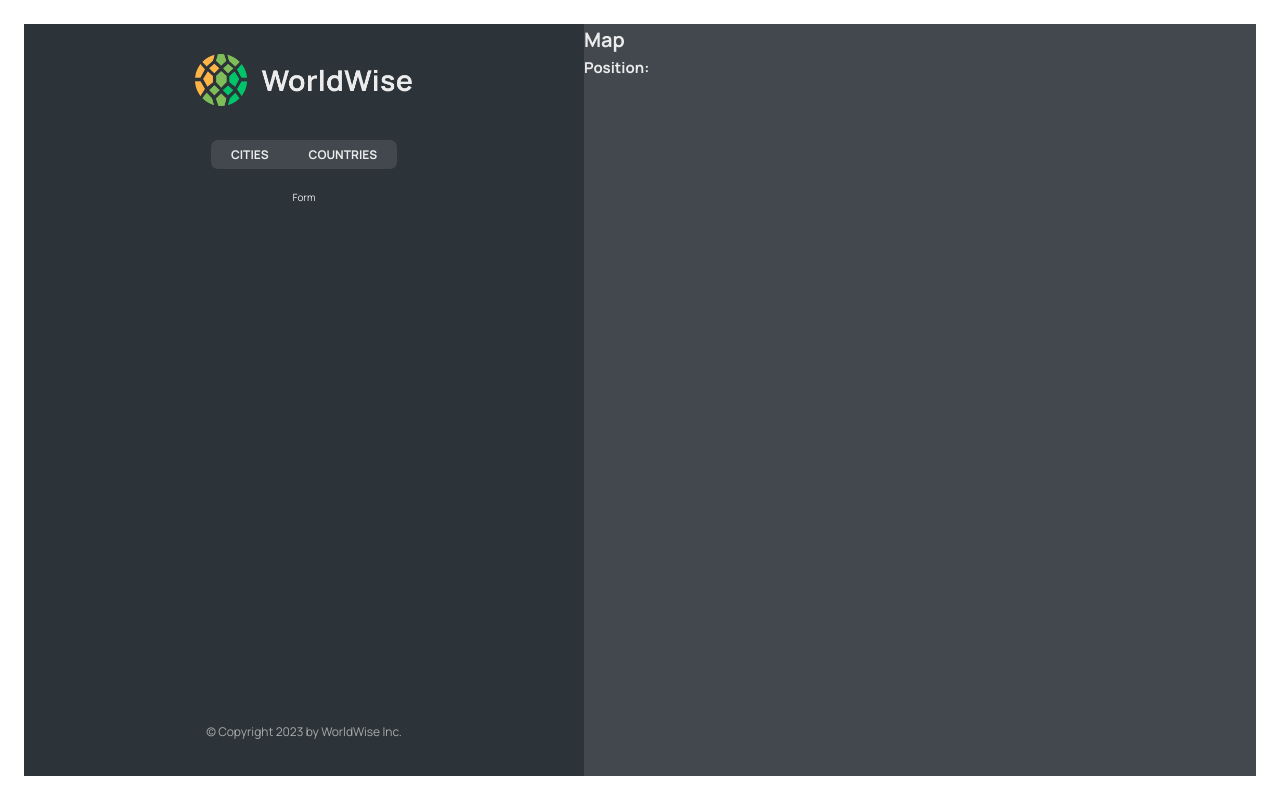
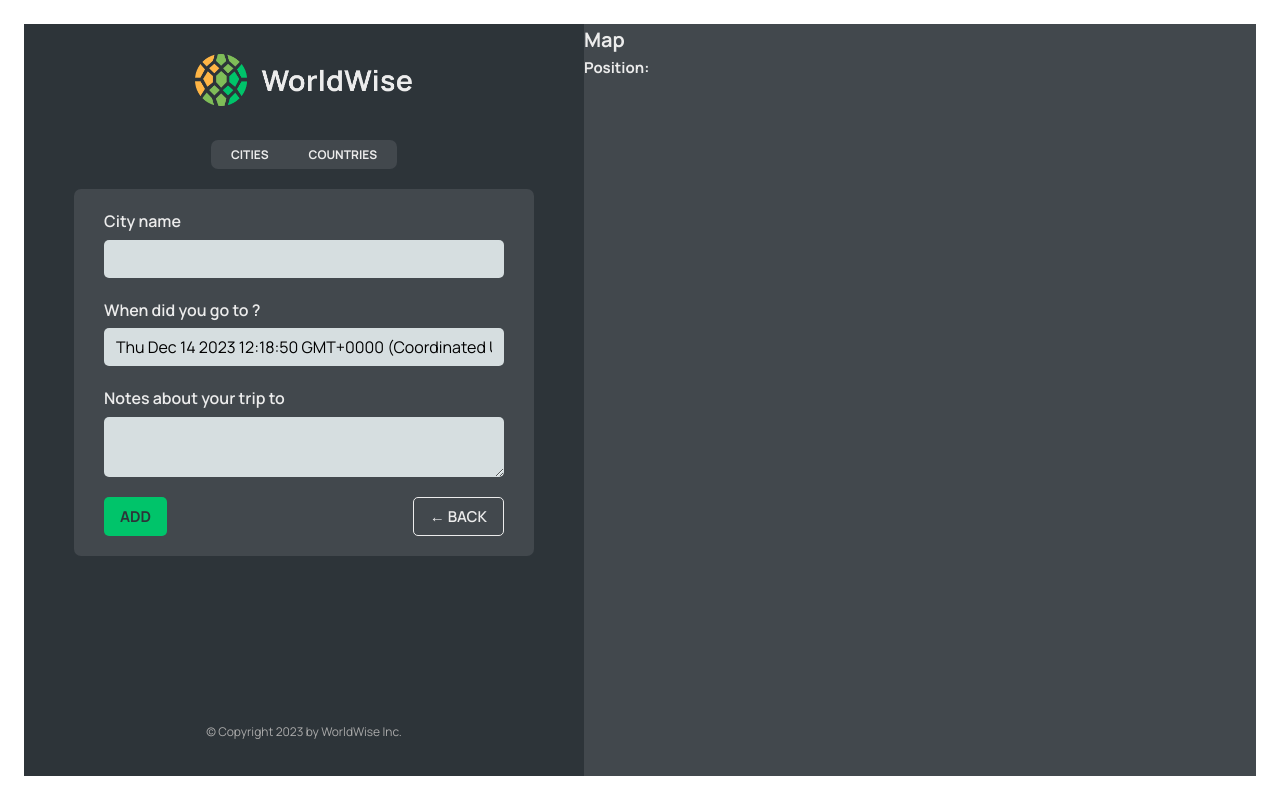
Before and after one commit to Mariano1994/worldwise, a React (Vite) app: page /app/form in a window 1280 px wide. Built offline with nearby package versions, Linux system fonts and the light colour scheme; data requests are answered from the project's data file.

Commit message:
Creating a progrmmatic Navigation using Navite Com

```diff
--- a/src/App.jsx
+++ b/src/App.jsx
@@ -1,4 +1,4 @@
-import { BrowserRouter, Routes, Route } from "react-router-dom";
+import { BrowserRouter, Routes, Route, Navigate } from "react-router-dom";
 import Product from "./pages/Product";
 import Homepage from "./pages/Homepage";
 import Pricing from "./pages/Pricing";
@@ -8,6 +8,7 @@
 import CityList from "./components/CityList/CityList";
 import CountryList from "./components/CountriesList/CountryList";
 import City from "./components/City/City";
+import Form from "./components/Form/Form";
 
 import { useEffect, useState } from "react";
 
@@ -44,10 +45,7 @@
           <Route path="pricing" element={<Pricing />} />
           <Route path="app" element={<AppLayout />}>
             {/* Nested Routes */}
-            <Route
-              index
-              element={<CityList cities={cities} isLoading={isLoading} />}
-            />
+            <Route index element={<Navigate replace to="cities" />} />
             <Route
               path="cities"
               element={<CityList cities={cities} isLoading={isLoading} />}
@@ -58,7 +56,7 @@
               path="countries"
               element={<CountryList cities={cities} isLoading={isLoading} />}
             />
-            <Route path="form" element={<p> Form</p>} />
+            <Route path="form" element={<Form />} />
           </Route>
           {/* ================ */}
           <Route path="login" element={<Login />} />
--- /dev/null
+++ b/src/components/Button/Button.jsx
@@ -0,0 +1,13 @@
+import styles from "./Button.module.css";
+
+function Button({ children, onClick, type }) {
+  return (
+    <>
+      <button onClick={onClick} className={`${styles.btn} ${styles[type]}`}>
+        {children}
+      </button>
+    </>
+  );
+}
+
+export default Button;
--- /dev/null
+++ b/src/components/Button/Button.module.css
@@ -0,0 +1,35 @@
+.btn {
+  color: inherit;
+  text-transform: uppercase;
+  padding: 0.8rem 1.6rem;
+  font-family: inherit;
+  font-size: 1.5rem;
+  border: none;
+  border-radius: 5px;
+  cursor: pointer;
+}
+
+.primary {
+  font-weight: 700;
+  background-color: var(--color-brand--2);
+  color: var(--color-dark--1);
+}
+
+.back {
+  font-weight: 600;
+  background: none;
+  border: 1px solid currentColor;
+}
+
+.position {
+  font-weight: 700;
+  position: absolute;
+  z-index: 1000;
+  font-size: 1.4rem;
+  bottom: 4rem;
+  left: 50%;
+  transform: translateX(-50%);
+  background-color: var(--color-brand--2);
+  color: var(--color-dark--1);
+  box-shadow: 0 0.4rem 1.2rem rgba(36, 42, 46, 0.16);
+}
--- a/src/components/CountriesList/CountryList.jsx
+++ b/src/components/CountriesList/CountryList.jsx
@@ -20,7 +20,7 @@
     <>
       <ul className={styles.countryList}>
         {countries.map((country) => {
-          return <CountryItem country={country} key={country.id} />;
+          return <CountryItem country={country} key={country.country} />;
         })}
       </ul>
     </>
--- /dev/null
+++ b/src/components/Form/Form.jsx
@@ -0,0 +1,70 @@
+// "https://api.bigdatacloud.net/data/reverse-geocode-client?latitude=0&longitude=0"
+
+import { useState } from "react";
+import { useNavigate } from "react-router-dom";
+import Button from "../Button/Button";
+
+import styles from "./Form.module.css";
+
+export function convertToEmoji(countryCode) {
+  const codePoints = countryCode
+    .toUpperCase()
+    .split("")
+    .map((char) => 127397 + char.charCodeAt());
+  return String.fromCodePoint(...codePoints);
+}
+
+function Form() {
+  const [cityName, setCityName] = useState("");
+  const [country, setCountry] = useState("");
+  const [date, setDate] = useState(new Date());
+  const [notes, setNotes] = useState("");
+  const navigate = useNavigate();
+
+  return (
+    <form className={styles.form}>
+      <div className={styles.row}>
+        <label htmlFor="cityName">City name</label>
+        <input
+          id="cityName"
+          onChange={(e) => setCityName(e.target.value)}
+          value={cityName}
+        />
+        {/* <span className={styles.flag}>{emoji}</span> */}
+      </div>
+
+      <div className={styles.row}>
+        <label htmlFor="date">When did you go to {cityName}?</label>
+        <input
+          id="date"
+          onChange={(e) => setDate(e.target.value)}
+          value={date}
+        />
+      </div>
+
+      <div className={styles.row}>
+        <label htmlFor="notes">Notes about your trip to {cityName}</label>
+        <textarea
+          id="notes"
+          onChange={(e) => setNotes(e.target.value)}
+          value={notes}
+        />
+      </div>
+
+      <div className={styles.buttons}>
+        <Button type="primary">Add</Button>
+        <Button
+          type="back"
+          onClick={(e) => {
+            e.preventDefault();
+            navigate(-1);
+          }}
+        >
+          &larr; Back
+        </Button>
+      </div>
+    </form>
+  );
+}
+
+export default Form;
--- /dev/null
+++ b/src/components/Form/Form.module.css
@@ -0,0 +1,44 @@
+.form {
+  background-color: var(--color-dark--2);
+  border-radius: 7px;
+  padding: 2rem 3rem;
+  width: 100%;
+  display: flex;
+  flex-direction: column;
+  gap: 2rem;
+}
+
+.row {
+  display: flex;
+  flex-direction: column;
+  gap: 0.5rem;
+  position: relative;
+}
+
+.buttons {
+  display: flex;
+  justify-content: space-between;
+}
+
+.flag {
+  position: absolute;
+  right: 1rem;
+  top: 2.7rem;
+  font-size: 2.8rem;
+}
+
+.form.loading {
+  opacity: 0.3;
+}
+
+.form.loading button {
+  pointer-events: none;
+  background-color: var(--color-light--1);
+  border: 1px solid var(--color-light--1);
+  color: var(--color-dark--0);
+}
+
+:global(.react-datepicker) {
+  font-family: inherit;
+  font-size: 1.2rem;
+}
--- a/src/components/Map/Map.jsx
+++ b/src/components/Map/Map.jsx
@@ -1,14 +1,16 @@
-import { useSearchParams } from "react-router-dom";
+import { useSearchParams, useNavigate } from "react-router-dom";
 import styles from "./Map.module.css";
 
 function Map() {
+  const navigate = useNavigate();
   const [searchParams, setSearchParams] = useSearchParams();
 
   const lat = searchParams.get("lat");
   const lng = searchParams.get("lng");
+
   return (
     <>
-      <div className={styles.mapContainer}>
+      <div className={styles.mapContainer} onClick={() => navigate("form")}>
         <h1>Map</h1>
         <h2>
           Position: {lat} {lng}
```
